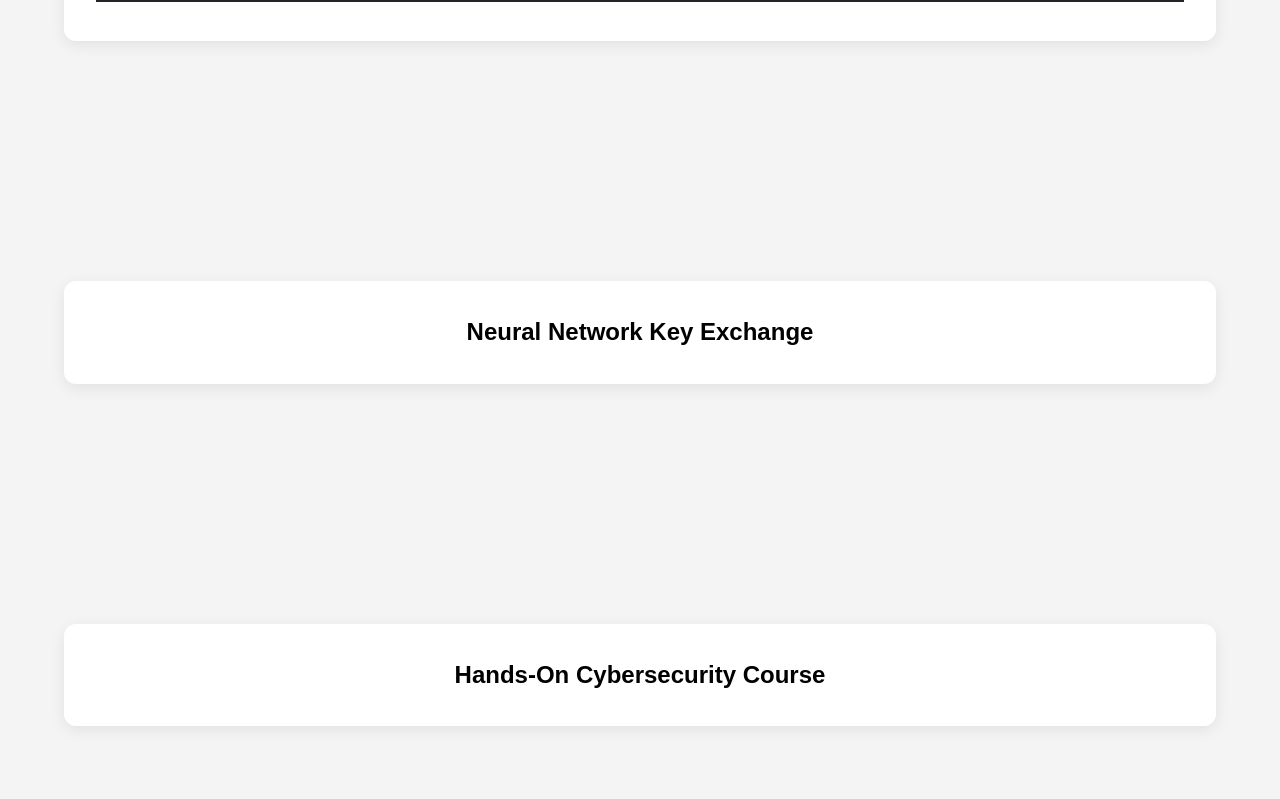
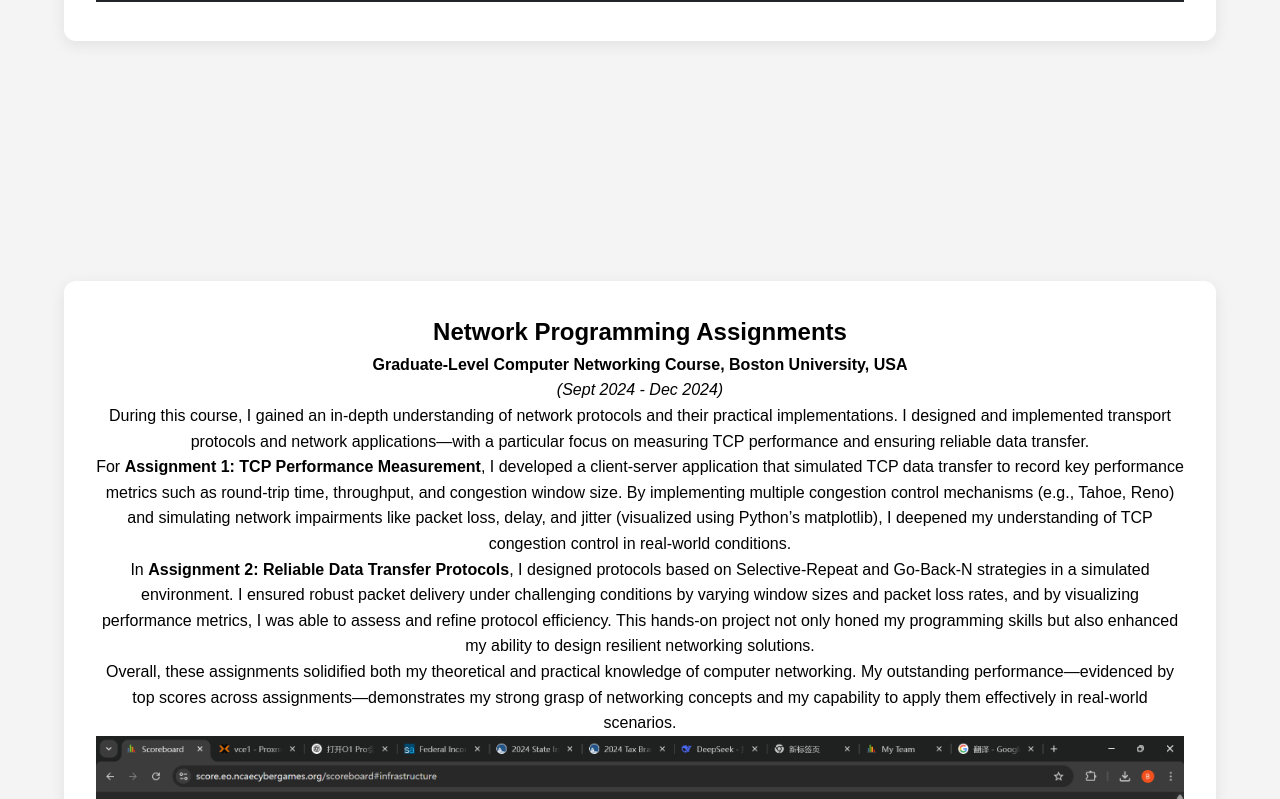
Before and after one commit to Auguce/-d-MY_CYBER_PATH, a plain HTML site: page index.html in a window 1280 px wide. Shown: the part 2001-2800 px from the top of the page. Drawn offline with Linux system fonts and the light colour scheme; a script that the page names is missing.

Commit message:
filling contents

```diff
--- a/index.html
+++ b/index.html
@@ -56,6 +56,29 @@
       <img src="ctf成绩.png" alt="CTF Detailed Scores" style="width:100%;">
     </section>
 
+    <section class="card modern-card slide-hide" data-slide="left">
+      <h2>Network Programming Assignments</h2>
+      <p>
+        <strong>Graduate-Level Computer Networking Course, Boston University, USA</strong>
+        <br><em>(Sept 2024 - Dec 2024)</em>
+      </p>
+      <p>
+        During this course, I gained an in-depth understanding of network protocols and their practical implementations. I designed and implemented transport protocols and network applications—with a particular focus on measuring TCP performance and ensuring reliable data transfer.
+      </p>
+      <p>
+        For <strong>Assignment 1: TCP Performance Measurement</strong>, I developed a client-server application that simulated TCP data transfer to record key performance metrics such as round-trip time, throughput, and congestion window size. By implementing multiple congestion control mechanisms (e.g., Tahoe, Reno) and simulating network impairments like packet loss, delay, and jitter (visualized using Python’s matplotlib), I deepened my understanding of TCP congestion control in real-world conditions.
+      </p>
+      <p>
+        In <strong>Assignment 2: Reliable Data Transfer Protocols</strong>, I designed protocols based on Selective-Repeat and Go-Back-N strategies in a simulated environment. I ensured robust packet delivery under challenging conditions by varying window sizes and packet loss rates, and by visualizing performance metrics, I was able to assess and refine protocol efficiency. This hands-on project not only honed my programming skills but also enhanced my ability to design resilient networking solutions.
+      </p>
+      <p>
+        Overall, these assignments solidified both my theoretical and practical knowledge of computer networking. My outstanding performance—evidenced by top scores across assignments—demonstrates my strong grasp of networking concepts and my capability to apply them effectively in real-world scenarios.
+      </p>
+      <!-- 图片按顺序插入，宽度填满卡片 -->
+      <img src="成绩.png" alt="Overall Coursework Results" style="width:100%;">
+      <img src="ctf成绩.png" alt="CTF Performance Scores" style="width:100%;">
+    </section>
+
     <!-- 其余卡片：初始 slide-hide, data-slide=left/right，margin-top 80vh 防止一进页面就看见 -->
     <section class="card modern-card slide-hide" data-slide="left">
       <h2>Neural Network Key Exchange</h2>
```
